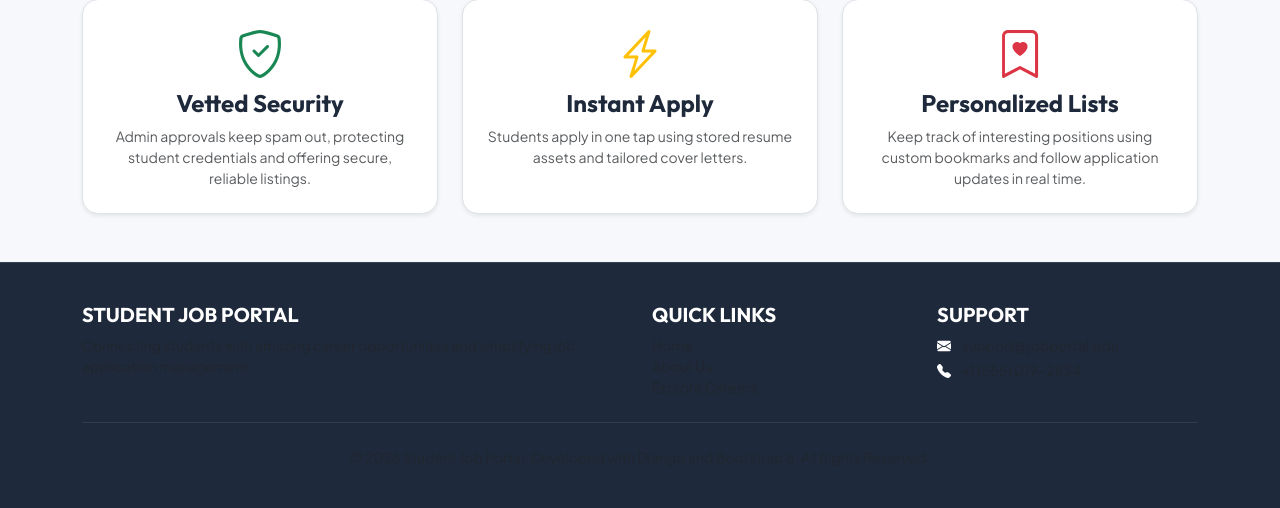
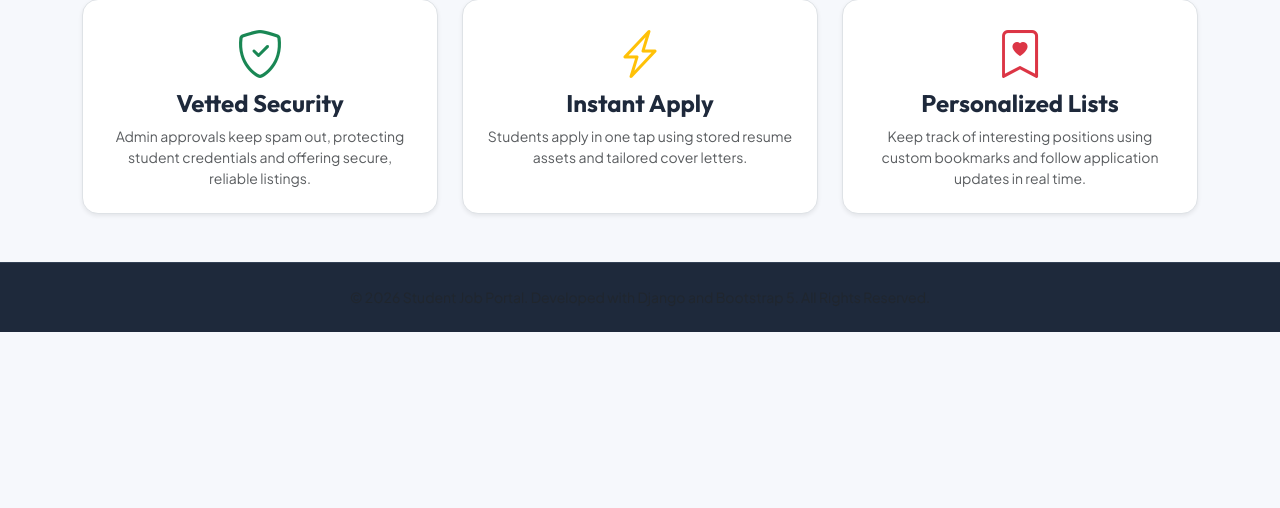
Before and after one commit to pknandam29/Student-Job-Portal, a Django app: page /about/ in a window 1280 px wide. Shown: the part 551-1059 px from the top of the page. After the commit the page ends 883 px from the top, so only its background shows below. Run offline with Django 5.2, Linux system fonts and the light colour scheme; some libraries are stand-ins or nearby versions.

Commit message:
Simplify footer to show only centered copyright message

```diff
--- a/templates/base.html
+++ b/templates/base.html
@@ -164,31 +164,9 @@
     </main>
 
     <!-- Footer -->
-    <footer class="footer-custom">
-        <div class="container text-center text-md-start">
-            <div class="row">
-                <div class="col-md-6 mb-3 mb-md-0">
-                    <h5 class="text-white text-uppercase font-heading mb-2">Student Job Portal</h5>
-                    <p class="small text-muted mb-0">Connecting students with amazing career opportunities and simplifying job application management.</p>
-                </div>
-                <div class="col-md-3 mb-3 mb-md-0">
-                    <h5 class="text-white text-uppercase font-heading mb-2">Quick Links</h5>
-                    <ul class="list-unstyled mb-0 small">
-                        <li><a href="{% url 'home' %}" class="text-muted">Home</a></li>
-                        {% if not user.is_staff and not user.is_superuser %}
-                        <li><a href="{% url 'about' %}" class="text-muted">About Us</a></li>
-                        {% endif %}
-                        <li><a href="{% url 'job_list' %}" class="text-muted">Explore Careers</a></li>
-                    </ul>
-                </div>
-                <div class="col-md-3">
-                    <h5 class="text-white text-uppercase font-heading mb-2">Support</h5>
-                    <p class="small text-muted mb-1"><i class="bi bi-envelope-fill me-2 text-white"></i> support@jobportal.edu</p>
-                    <p class="small text-muted"><i class="bi bi-telephone-fill me-2 text-white"></i> +1 (555) 019-2834</p>
-                </div>
-            </div>
-            <hr class="border-secondary my-4">
-            <div class="text-center small text-muted">
+    <footer class="footer-custom py-4">
+        <div class="container text-center">
+            <div class="small text-muted">
                 &copy; 2026 Student Job Portal. Developed with Django and Bootstrap 5. All Rights Reserved.
             </div>
         </div>
```
